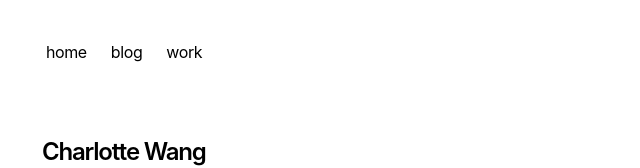
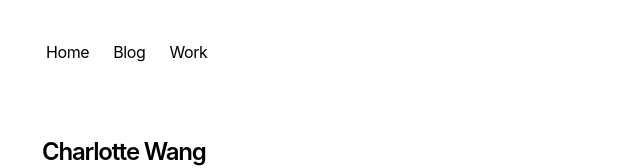
Before and after one commit to CharlotteYW/my-portfolio, a Next.js app: page / in a window 1280 px wide. Shown: the top 168 px of the page, without its empty margins (310-950 px from the left). Built offline with nearby package versions, Linux system fonts and the light colour scheme.

Commit message:
Add some info

```diff
--- a/app/blog/[slug]/page.tsx
+++ b/app/blog/[slug]/page.tsx
@@ -11,8 +11,9 @@ export async function generateStaticParams() {
   }))
 }
 
-export function generateMetadata({ params }) {
-  let post = getBlogPosts().find((post) => post.slug === params.slug)
+export async function generateMetadata({ params }) {
+  const { slug } = await params
+  let post = getBlogPosts().find((post) => post.slug ===  slug)
   if (!post) {
     return
   }
@@ -51,8 +52,10 @@ export function generateMetadata({ params }) {
   }
 }
 
-export default function Blog({ params }) {
-  let post = getBlogPosts().find((post) => post.slug === params.slug)
+export default async function Blog({ params }) {
+
+  const { slug } = await params
+  let post = getBlogPosts().find((post) => post.slug === slug)
 
   if (!post) {
     notFound()
--- a/app/components/nav.tsx
+++ b/app/components/nav.tsx
@@ -2,13 +2,13 @@ import Link from 'next/link'
 
 const navItems = {
   '/': {
-    name: 'home',
+    name: 'Home',
   },
   '/blog': {
-    name: 'blog',
+    name: 'Blog',
   },
   '/work': {
-    name: 'work',
+    name: 'Work',
   },
 }
 
```
